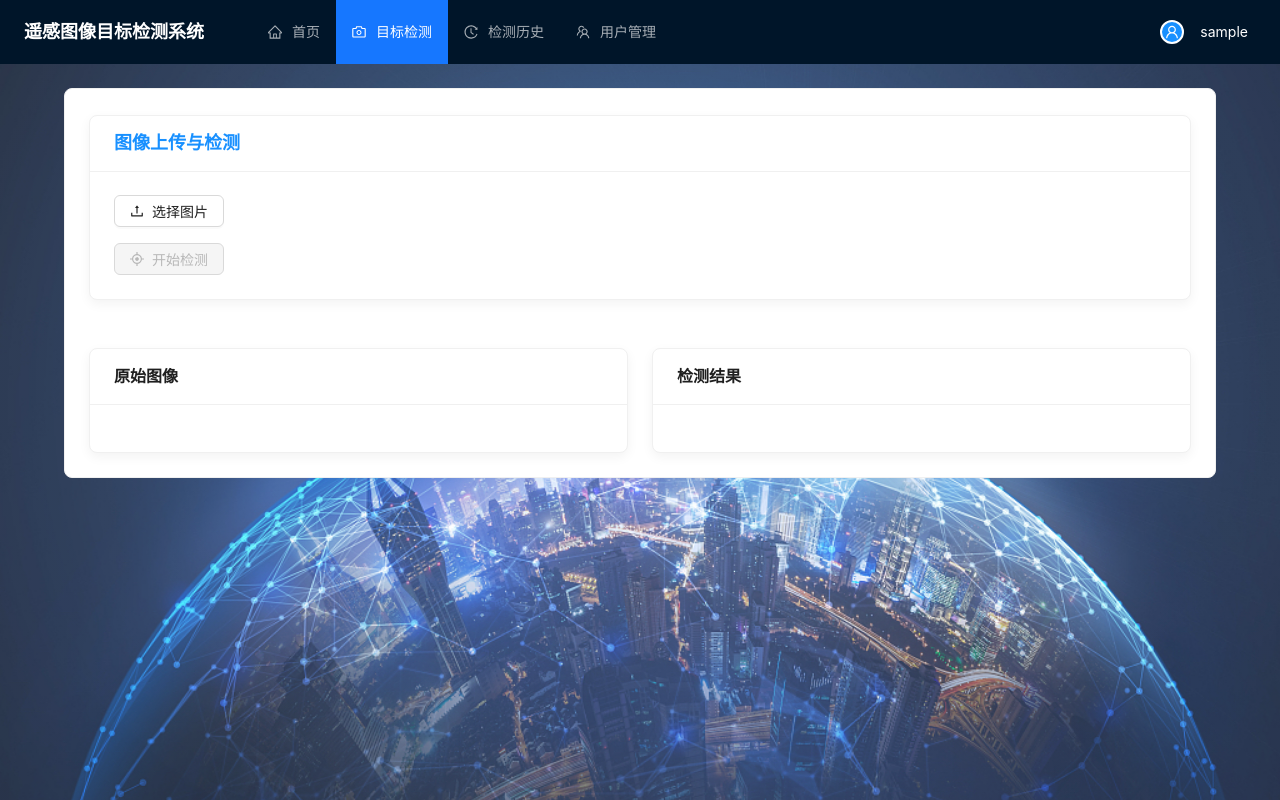
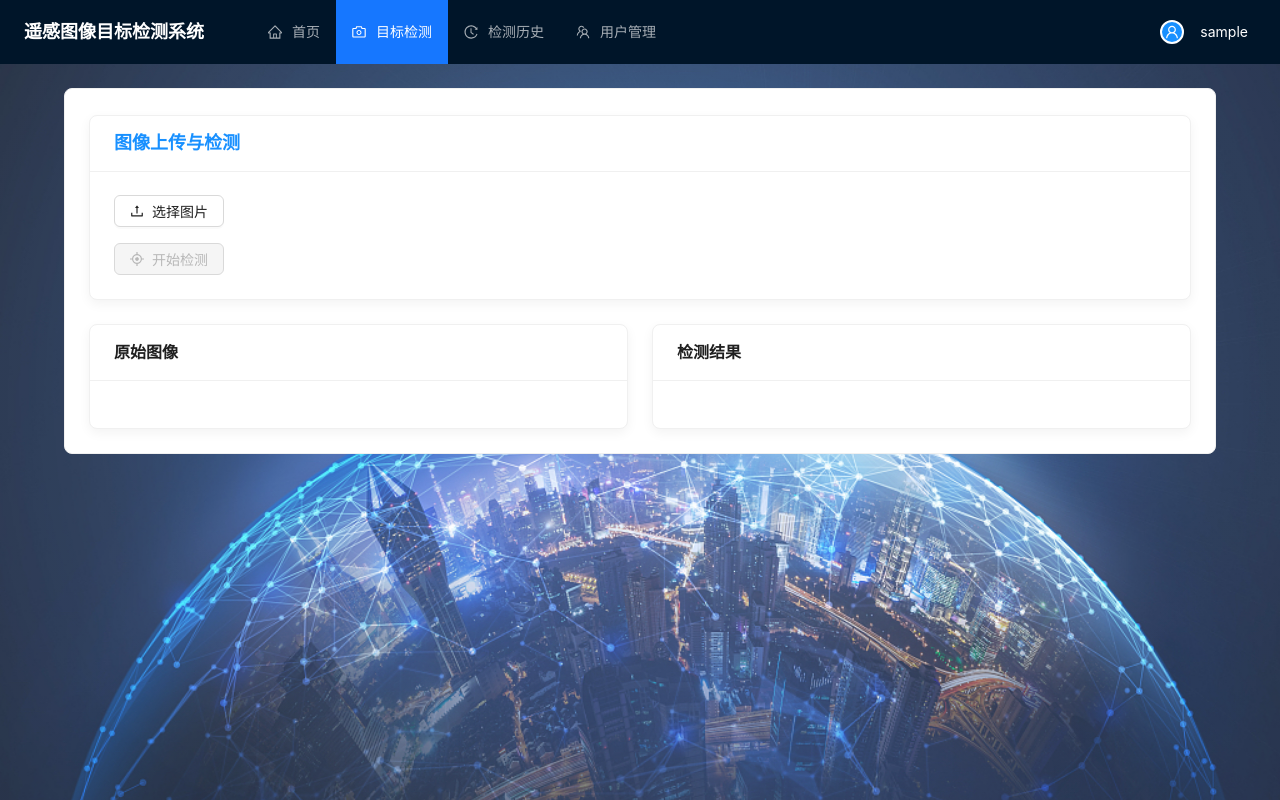
Before and after one commit to hencai/bishe-system-all, a React (Create React App) app in the folder frontend/: page /detection in a window 1280 px wide. Built offline with nearby package versions, Linux system fonts and the light colour scheme; sample sign-in values are in the browser's storage.

Commit message:
ui优化

```diff
--- a/frontend/src/pages/Detection/index.tsx
+++ b/frontend/src/pages/Detection/index.tsx
@@ -134,7 +134,7 @@ const DetectionPage: React.FC = () => {
       <Card>
         <div className={styles.spinContainer}>
           <Spin spinning={uploading}>
-            <Space direction="vertical" size="large" style={{ width: '100%' }}>
+            <Space direction="vertical" size="large" style={{ width: '100%', gap: 0 }}>
               <Card title="图像上传与检测" className={styles.card}>
                 <Space direction="vertical" size="middle" style={{ width: '100%' }}>
                   <Upload
```
